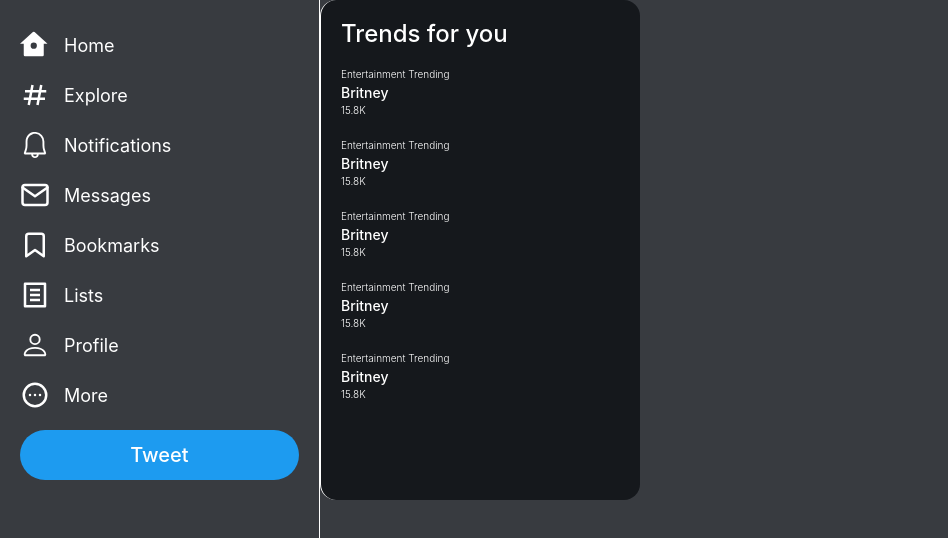
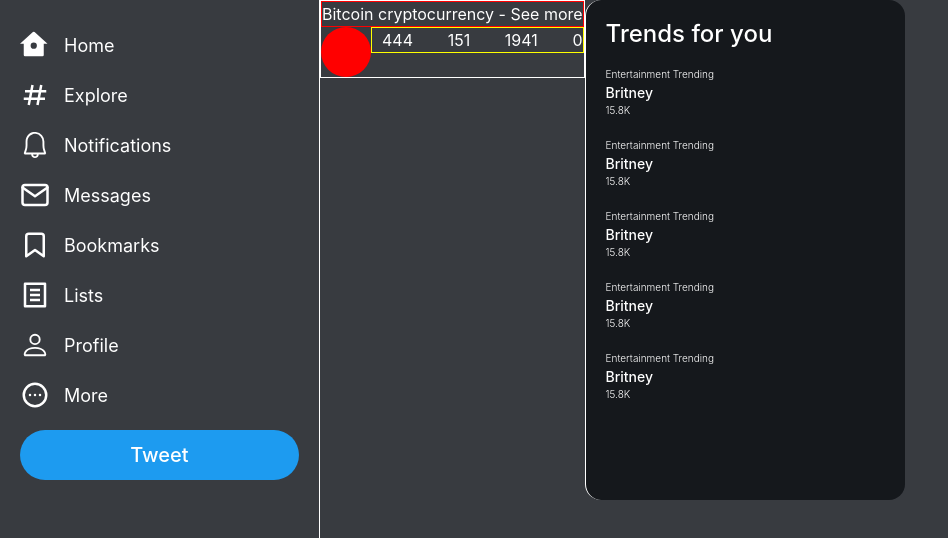
Before and after one commit to NatalijaKostovska/Twitter, a React (Create React App) app: page /posts/1 in a window 1280 px wide. Shown: the top 538 px of the page, without its empty margins (0-948 px from the left). Built offline with nearby package versions, Linux system fonts and the light colour scheme; no server answers.

Commit message:
add new route + add new postPage & comments components

```diff
--- /dev/null
+++ b/src/containers/Home/components/Main/components/Comments/Comments.tsx
@@ -0,0 +1,113 @@
+import React, {useEffect, useState} from 'react';
+import {useParams} from 'react-router-dom';
+import styled from 'styled-components';
+import PostPage from '../../../../../PostPage/PostPage';
+import {Action} from '../Post/components/Action';
+
+interface IComments {
+  postId: number;
+  id: number;
+  name: string;
+  email: string;
+  body: string;
+}
+
+const Comments = (props: any) => {
+  const params = useParams();
+  const [data, setData] = useState<IComments[]>([]);
+
+  useEffect(() => {
+    const fetchFromApi = async () => {
+      const response = await fetch(
+        `https://jsonplaceholder.typicode.com/posts/${params.id}/comments`
+      );
+      const data: IComments[] = await response.json();
+      setData(data);
+    };
+
+    fetchFromApi();
+  }, []);
+
+  return (
+    <div style={{width: '500px'}}>
+      {/* <PostPage /> */}
+      {data?.map(comment => {
+        return (
+          <Styled.Wrapper key={comment.id}>
+            <Styled.IconWrapper>
+              <Styled.Icon></Styled.Icon>
+            </Styled.IconWrapper>
+            <Styled.MainContent>
+              {comment.email}
+              <br />
+              {comment.body}
+              <Styled.Actions>
+                <Action actionNumber={444} />
+                <Action actionNumber={151} />
+                <Action actionNumber={1941} />
+                <Action actionNumber={0} />
+              </Styled.Actions>
+            </Styled.MainContent>
+          </Styled.Wrapper>
+        );
+      })}
+    </div>
+  );
+};
+
+export default Comments;
+
+const Styled = {
+  Container: styled.div`
+    display: flex;
+    flex-direction: column;
+    align-items: center;
+    justify-content: center;
+    border: 1px solid white;
+    width: 100%;
+    margin-bottom: 20px;
+  `,
+  AdditionalInfo: styled.span`
+    width: 100%;
+    border: 1px solid red;
+    color: white;
+  `,
+  Wrapper: styled.div`
+    display: flex;
+    flex-direction: row;
+    align-items: flex-start;
+    width: 100%;
+    border: 1px solid white;
+    color: white;
+  `,
+  IconWrapper: styled.div`
+    display: flex;
+    flex: 1;
+  `,
+  Icon: styled.div`
+    width: 50px;
+    height: 50px;
+    border-radius: 50%;
+    background: red;
+  `,
+  MainContent: styled.div`
+    display: flex;
+    flex: 8;
+    flex-direction: column;
+  `,
+  Title: styled.h4`
+    margin: 0;
+    padding: 0;
+    color: white;
+    text-align: left;
+  `,
+  Content: styled.p`
+    color: white;
+  `,
+  Actions: styled.div`
+    display: flex;
+    flex-direction: row;
+    justify-content: space-between;
+    align-items: center;
+  `,
+};
--- a/src/containers/Home/components/Main/components/Post/Post.tsx
+++ b/src/containers/Home/components/Main/components/Post/Post.tsx
@@ -15,7 +15,11 @@
   const navigate = useNavigate();
 
   return (
-    <Styled.Container>
+    <Styled.Container
+      onClick={() => {
+        navigate(`/posts/${id}/comments`);
+      }}
+    >
       <Styled.AdditionalInfo>
         Bitcoin cryptocurrency - See more
       </Styled.AdditionalInfo>
@@ -35,7 +39,8 @@
         </Styled.MainContent>
       </Styled.Wrapper>
       <button
-        onClick={() => {
+        onClick={event => {
+          event.preventDefault();
           navigate(`/posts/${id}`, {
             state: {
               title,
--- /dev/null
+++ b/src/containers/Home/components/Main/types.ts
@@ -0,0 +1,6 @@
+export interface Post {
+  userId: number;
+  id: number;
+  title: string;
+  body: string;
+}
--- /dev/null
+++ b/src/containers/PostPage/PostPage.tsx
@@ -0,0 +1,107 @@
+import React, {useEffect, useState} from 'react';
+import {useLocation, useParams} from 'react-router-dom';
+import styled from 'styled-components';
+import {Action} from '../Home/components/Main/components/Post/components/Action';
+import type {Post as PostType} from '../Home/components/Main/types';
+
+const PostPage = (props: any) => {
+  const location = useLocation();
+  const params = useParams();
+  const locationState = location.state as any;
+  const [data, setData] = useState<PostType>();
+
+  useEffect(() => {
+    const fetchFromApi = async () => {
+      const response = await fetch(
+        `https://jsonplaceholder.typicode.com/posts/${params.id}`
+      );
+      const data = await response.json();
+      setData(data);
+    };
+    if (!locationState?.id) {
+      fetchFromApi();
+    }
+  }, [params.id]);
+
+  return (
+    <div>
+      <Styled.Container>
+        <Styled.AdditionalInfo>
+          Bitcoin cryptocurrency - See more
+        </Styled.AdditionalInfo>
+        <Styled.Wrapper>
+          <Styled.IconWrapper>
+            <Styled.Icon></Styled.Icon>
+          </Styled.IconWrapper>
+          <Styled.MainContent>
+            <Styled.Title>
+              {locationState !== null ? locationState.title : data?.title}
+            </Styled.Title>
+            {/* <Styled.Content>{locationState.body}</Styled.Content> */}
+            <Styled.Actions>
+              <Action actionNumber={444} />
+              <Action actionNumber={151} />
+              <Action actionNumber={1941} />
+              <Action actionNumber={0} />
+            </Styled.Actions>
+          </Styled.MainContent>
+        </Styled.Wrapper>
+      </Styled.Container>
+    </div>
+  );
+};
+export default PostPage;
+
+const Styled = {
+  Container: styled.div`
+    display: flex;
+    flex-direction: column;
+    align-items: center;
+    justify-content: center;
+    border: 1px solid white;
+    width: 100%;
+    margin-bottom: 20px;
+  `,
+  AdditionalInfo: styled.span`
+    width: 100%;
+    border: 1px solid red;
+    color: white;
+  `,
+  Wrapper: styled.div`
+    display: flex;
+    flex-direction: row;
+    align-items: flex-start;
+    width: 100%;
+  `,
+  IconWrapper: styled.div`
+    display: flex;
+    flex: 1;
+  `,
+  Icon: styled.div`
+    width: 50px;
+    height: 50px;
+    border-radius: 50%;
+    background: red;
+  `,
+  MainContent: styled.div`
+    display: flex;
+    flex: 8;
+    flex-direction: column;
+    border: 1px solid yellow;
+  `,
+  Title: styled.h4`
+    margin: 0;
+    padding: 0;
+    color: white;
+    text-align: left;
+  `,
+  Content: styled.p`
+    color: white;
+  `,
+  Actions: styled.div`
+    display: flex;
+    flex-direction: row;
+    justify-content: space-between;
+    align-items: center;
+  `,
+};
--- a/src/state/Routes.tsx
+++ b/src/state/Routes.tsx
@@ -1,11 +1,14 @@
 import React from 'react';
 import {Route, Routes as RRDRoutes} from 'react-router-dom';
+import Comments from '../containers/Home/components/Main/components/Comments/Comments';
 import {Main} from '../containers/Home/components/Main/Main';
+import PostPage from '../containers/PostPage/PostPage';
 
 const Routes = () => {
   return (
     <RRDRoutes>
       <Route path="/" element={<Main />} />
+      <Route path="posts/:id" element={<PostPage />} />
       <Route path="/explore" element={<div>expore</div>} />
       <Route path="/notifications" element={<div>notifications</div>} />
       <Route path="/messages" element={<div>messages</div>} />
@@ -13,6 +16,7 @@
       <Route path="/lists" element={<div>lists</div>} />
       <Route path="/profile" element={<div>profile</div>} />
       <Route path="/more" element={<div>more</div>} />
+      <Route path="posts/:id/comments" element={<Comments />} />
     </RRDRoutes>
   );
 };
```
